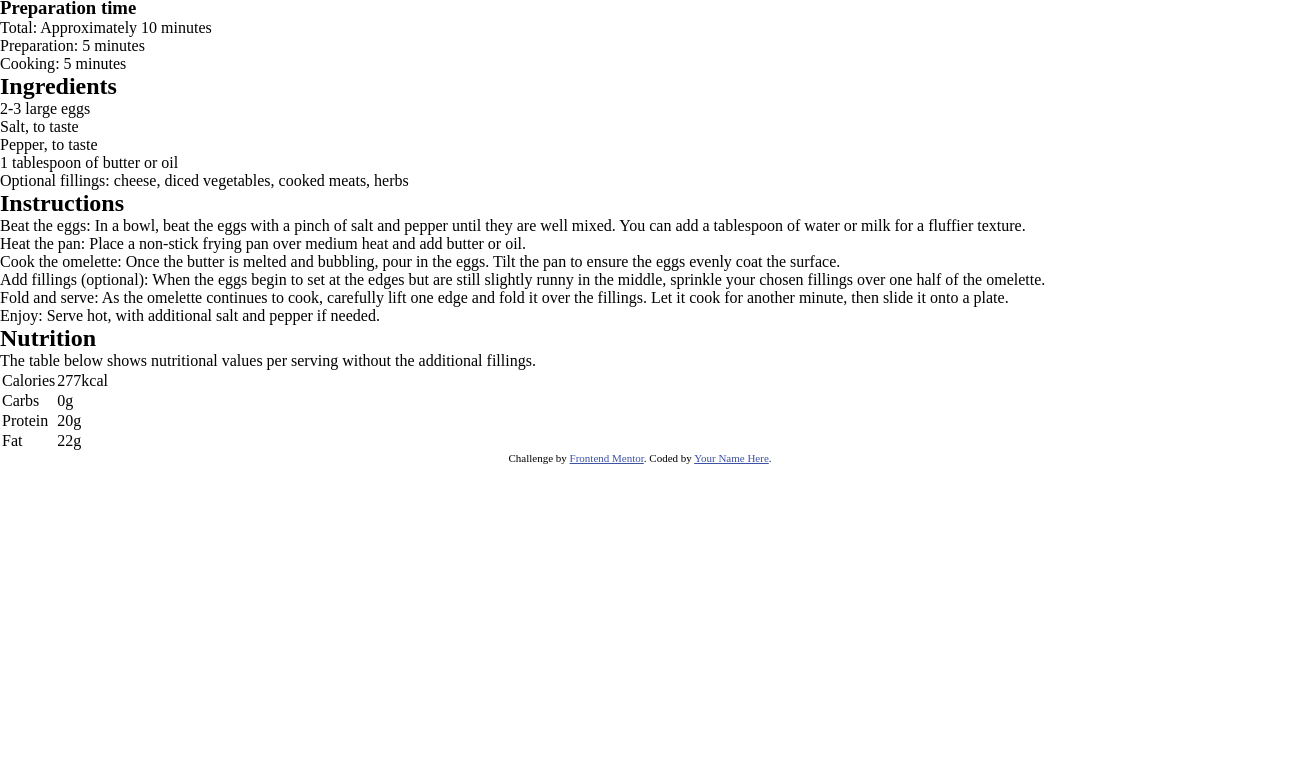
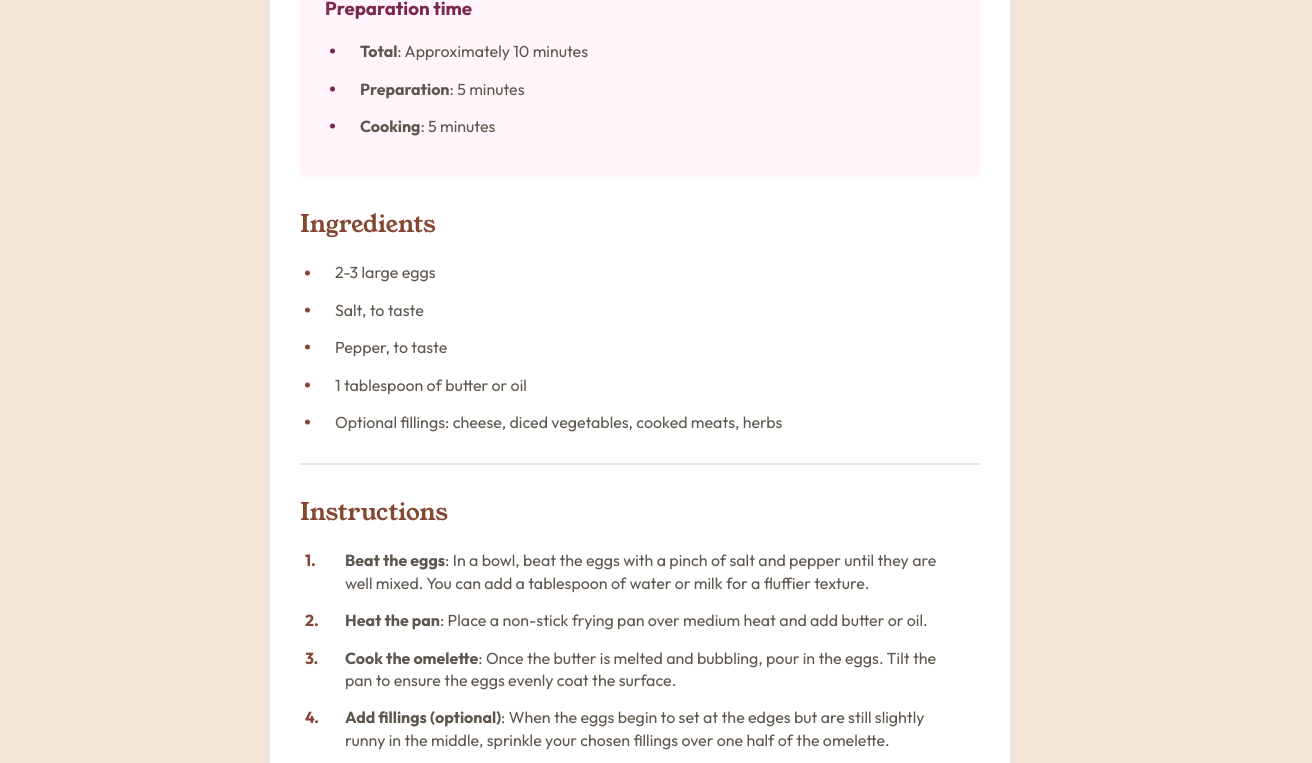
Before and after one commit to YacoubDweik/recipe-mainpage, a plain HTML site: page index.html in a window 1280 px wide. Shown: the part 662-1425 px from the top of the page, 1312 px wide, since content can reach past the window. Before the commit the page ends 1126 px from the top, so only its background shows below. Drawn offline with Linux system fonts and the light colour scheme.

Commit message:
The perfect recipe has done!

```diff
--- a/index.html
+++ b/index.html
@@ -6,27 +6,13 @@
       name="viewport"
       content="width=device-width, initial-scale=1.0"
     />
-    <!-- displays site properly based on user's device -->
-
     <link
       rel="icon"
       type="image/png"
       sizes="32x32"
       href="./assets/images/favicon-32x32.png"
     />
-
     <title>Frontend Mentor | Recipe page</title>
-
-    <!-- Feel free to remove these styles or customise in your own stylesheet 👍 -->
-    <style>
-      .attribution {
-        font-size: 11px;
-        text-align: center;
-      }
-      .attribution a {
-        color: hsl(228, 45%, 44%);
-      }
-    </style>
     <link rel="stylesheet" href="./styles.css" />
   </head>
   <body>
@@ -37,13 +23,14 @@
           alt=""
         />
       </div>
+      <main>
         <div class="intro">
           <h1>Simple Omelette Recipe</h1>
           <p>
-          An easy and quick dish, perfect for any meal. This
-          classic omelette combines beaten eggs cooked to
-          perfection, optionally filled with your choice of
-          cheese, vegetables, or meats.
+            An easy and quick dish, perfect for any meal.
+            This classic omelette combines beaten eggs
+            cooked to perfection, optionally filled with
+            your choice of cheese, vegetables, or meats.
           </p>
         </div>
         <div class="note">
@@ -69,14 +56,15 @@
             </li>
           </ul>
         </div>
+        <div class="line"></div>
         <div class="instructions">
           <h2 class="title">Instructions</h2>
           <ul>
             <li>
-            <span>Beat the eggs</span>: In a bowl, beat the
-            eggs with a pinch of salt and pepper until they
-            are well mixed. You can add a tablespoon of
-            water or milk for a fluffier texture.
+              <span>Beat the eggs</span>: In a bowl, beat
+              the eggs with a pinch of salt and pepper until
+              they are well mixed. You can add a tablespoon
+              of water or milk for a fluffier texture.
             </li>
             <li>
               <span>Heat the pan</span>: Place a non-stick
@@ -84,10 +72,10 @@
               oil.
             </li>
             <li>
-            <span>Cook the omelette</span>: Once the butter
-            is melted and bubbling, pour in the eggs. Tilt
-            the pan to ensure the eggs evenly coat the
-            surface.
+              <span>Cook the omelette</span>: Once the
+              butter is melted and bubbling, pour in the
+              eggs. Tilt the pan to ensure the eggs evenly
+              coat the surface.
             </li>
             <li>
               <span>Add fillings (optional)</span>: When the
@@ -107,7 +95,8 @@
             </li>
           </ul>
         </div>
-      <div class="Nutrition">
+        <div class="line"></div>
+        <div class="nutrition">
           <h2 class="title">Nutrition</h2>
           <p>
             The table below shows nutritional values per
@@ -132,15 +121,7 @@
             </tr>
           </table>
         </div>
-    </div>
-
-    <div class="attribution">
-      Challenge by
-      <a
-        href="https://www.frontendmentor.io?ref=challenge"
-        target="_blank"
-        >Frontend Mentor</a
-      >. Coded by <a href="#">Your Name Here</a>.
+      </main>
     </div>
   </body>
 </html>
--- a/styles.css
+++ b/styles.css
@@ -3,16 +3,21 @@
 - Desktop: 740px
  */
 
+@import url("https://fonts.googleapis.com/css2?family=Outfit:wght@100..900&display=swap");
+@import url("https://fonts.googleapis.com/css2?family=Outfit:wght@100..900&family=Young+Serif&display=swap");
+
+html {
+  box-sizing: border-box;
+}
+
 * {
   margin: 0;
   padding: 0;
-  box-sizing: border-box;
+  list-style: none;
 }
 
 :root {
-  --white: hsl(0, 0%, 100%);
   --stone-100: hsl(30, 54%, 90%);
-  --stone-150: hsl(30, 18%, 87%);
   --stone-600: hsl(30, 10%, 34%);
   --stone-900: hsl(24, 5%, 18%);
   --brown-800: hsl(14, 45%, 36%);
@@ -21,7 +26,205 @@
   --font-size: 16px;
   --main-font: "Young Serif";
   --sec-font: "Outfit";
-  --bold-one: 700;
-  --bold-two: 600;
-  --bold-three: 400;
+  --section-margin: 30px;
+  --points-padding: 15px;
+  --title-bottom-margin: 20px;
 }
+
+body {
+  background-color: var(--stone-100);
+}
+
+.container {
+  width: min(100%, 375px);
+  margin: 0 auto;
+  background-color: white;
+}
+
+.image img {
+  max-width: 100%;
+}
+
+.container main {
+  padding: var(--section-margin);
+}
+
+.container main > div:not(.nutrition) {
+  margin-bottom: var(--section-margin);
+}
+
+.intro h1 {
+  color: var(--stone-900);
+  font-size: 35px;
+  line-height: 1.1;
+}
+
+.intro p {
+  color: var(--stone-600);
+  line-height: 1.4;
+  font-size: var(--font-size);
+  font-family: var(--sec-font);
+  font-weight: 400;
+}
+
+h1,
+h2.title,
+h3 {
+  margin-bottom: var(--title-bottom-margin);
+  font-family: var(--main-font);
+  font-weight: normal;
+}
+
+.note h3 {
+  font-family: var(--sec-font);
+  font-weight: 700;
+}
+
+.note {
+  background-color: var(--rose-50);
+  padding: 25px;
+  border-radius: 4px;
+  font-family: var(--sec-font);
+}
+
+.note h3 {
+  color: var(--rose-800);
+}
+
+.note ul {
+  padding-left: 35px;
+  max-width: 170px;
+}
+
+.note li,
+.ingredients li,
+.instructions li {
+  position: relative;
+  margin-bottom: var(--points-padding);
+  color: var(--stone-600);
+  counter-increment: point;
+  line-height: 1.4;
+  font-size: var(--font-size);
+  font-family: var(--sec-font);
+}
+
+.note li::before,
+.ingredients li::before {
+  content: "";
+  position: absolute;
+  top: 50%;
+  left: 0;
+  transform: translate(-30px, -50%);
+  height: 5px;
+  width: 5px;
+  border-radius: 50%;
+}
+
+.note li::before {
+  background-color: var(--rose-800);
+}
+
+.note li span,
+.instructions li span {
+  color: var(--stone-600);
+  font-weight: 700;
+}
+
+.title {
+  color: var(--brown-800);
+}
+
+.ingredients ul {
+  padding-left: 35px;
+  max-width: 250px;
+}
+
+.ingredients li::before {
+  background-color: var(--brown-800);
+}
+
+div.line {
+  height: 2px;
+  background: #eaeaea;
+}
+
+.instructions ul {
+  padding-left: 45px;
+  max-width: 310px;
+}
+
+.instructions li::before {
+  content: counter(point) ".";
+  color: var(--brown-800);
+  position: absolute;
+  top: 0;
+  left: -40px;
+  font-weight: 700;
+}
+
+.instructions span {
+  color: var(--stone-900);
+}
+
+.nutrition p {
+  max-width: 310px;
+  margin-bottom: var(--title-bottom-margin);
+  color: var(--stone-600);
+  line-height: 1.4;
+  font-size: var(--font-size);
+  font-family: var(--sec-font);
+  font-weight: 400;
+}
+
+table {
+  width: 100%;
+  border-collapse: collapse;
+  padding-left: var(--section-margin);
+  font-family: var(--sec-font);
+}
+
+td {
+  padding: 15px 0;
+}
+
+tr:not(:last-child) {
+  border-bottom: 2px solid #eaeaea;
+}
+
+table .key {
+  color: var(--stone-600);
+  padding-left: var(--section-margin);
+  width: 47%;
+}
+
+table .value {
+  color: var(--brown-800);
+  font-weight: 700;
+}
+
+@media (min-width: 600px) {
+  .container {
+    width: min(90%, 740px);
+    border-radius: 20px;
+    margin: 125px auto;
+    overflow: hidden;
+  }
+
+  .intro p,
+  .note ul,
+  .ingredients ul,
+  .instructions ul,
+  .nutrition p {
+    max-width: 100%;
+    padding-right: 20px;
+  }
+
+  .image {
+    border: var(--section-margin) solid white;
+    border-bottom: 0;
+  }
+
+  .image img {
+    border-radius: 20px;
+  }
+}
```
Lines whose indentation alone changed are shown as unchanged.
